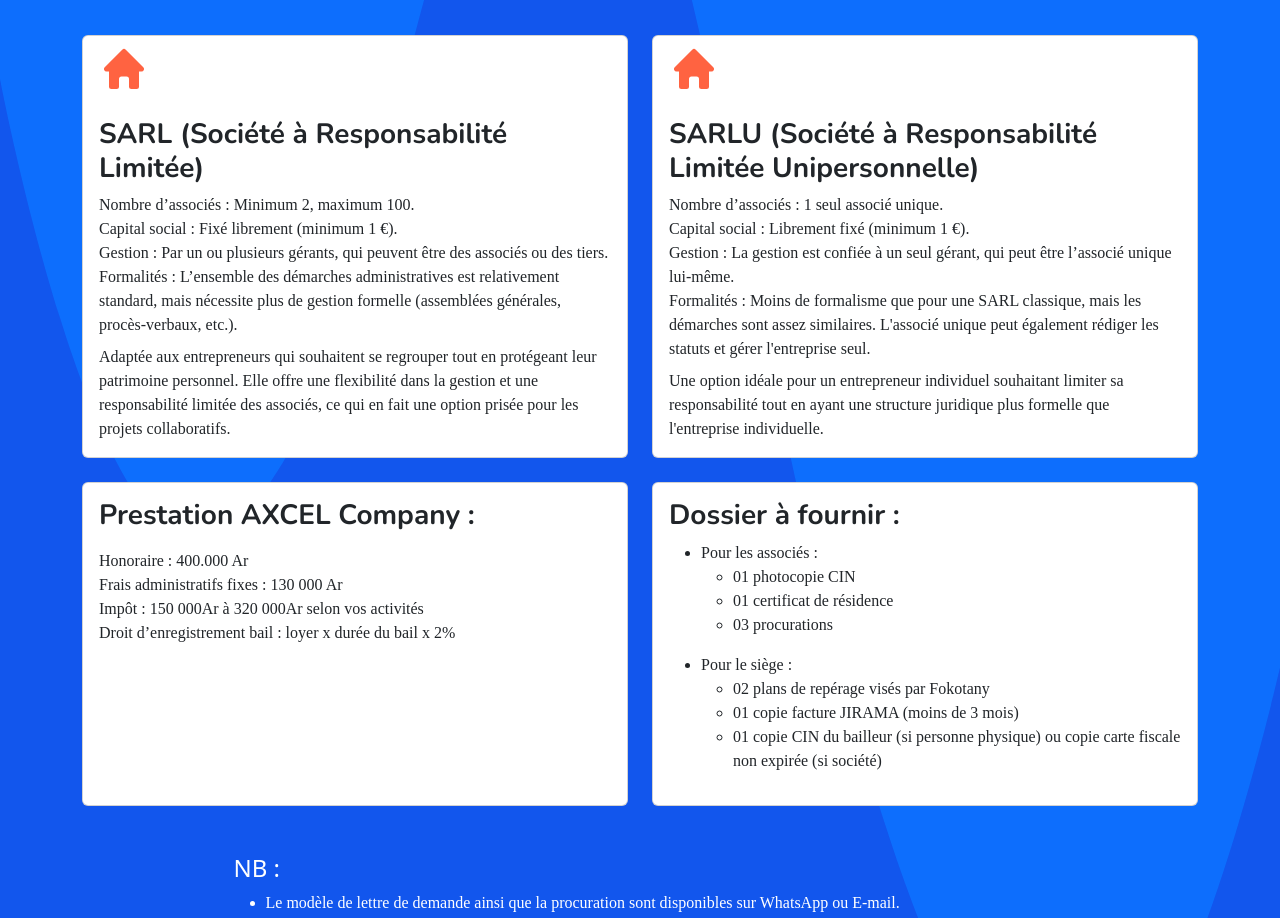
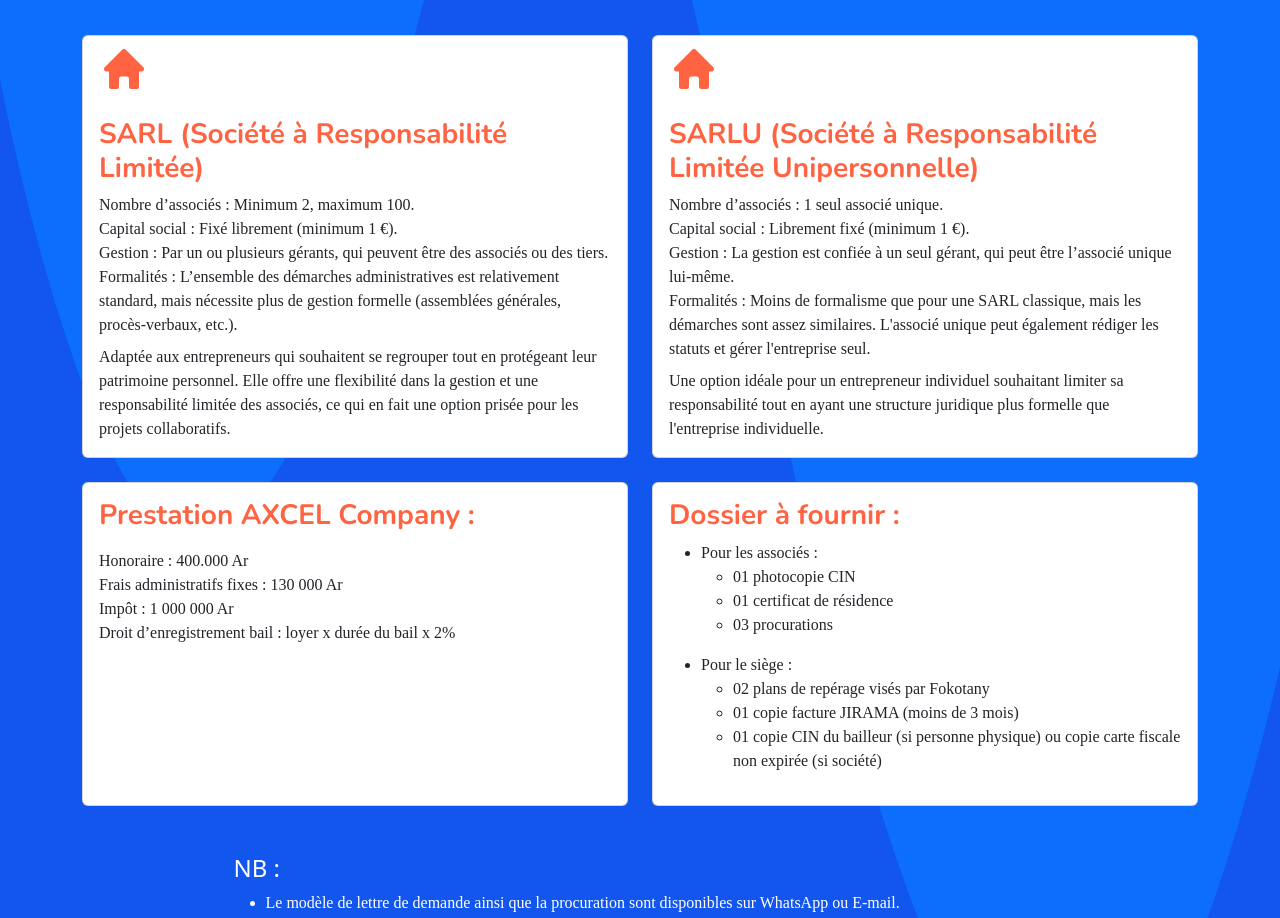
Before and after one commit to hrzmkl/axcel-project, a Next.js app: page /creation-sarl-sarlu in a window 1280 px wide. Shown: the part 1971-2889 px from the top of the page. Built offline with nearby package versions, Linux system fonts and the light colour scheme.

Commit message:
Update content page, add framer motion dependencies

```diff
--- a/app/(pages)/(creation)/creation-sarl-sarlu/page.tsx
+++ b/app/(pages)/(creation)/creation-sarl-sarlu/page.tsx
@@ -129,14 +129,14 @@ export default function Page() {
                     <HomeIcon className={`${styles.icon2} axel-text-orange`}/>
                   </div>
                   <div className="card-body">
-                    <h3 className="card-title">SARL (Société à Responsabilité Limitée)</h3>
-                    <p className="card-text">
+                    <h3 className="card-title axel-text-orange">SARL (Société à Responsabilité Limitée)</h3>
+                    <p>
                     Nombre d’associés : Minimum 2, maximum 100.<br></br>
                     Capital social : Fixé librement (minimum 1 €).<br></br>
                     Gestion : Par un ou plusieurs gérants, qui peuvent être des associés ou des tiers.<br></br>
                     Formalités : L’ensemble des démarches administratives est relativement standard, mais nécessite plus de gestion formelle (assemblées générales, procès-verbaux, etc.).
                     </p>
-                    <p className="card-text pt-2">
+                    <p className="pt-2">
                       Adaptée aux entrepreneurs qui souhaitent se regrouper tout en protégeant leur patrimoine personnel. Elle offre une flexibilité dans la gestion et une responsabilité limitée des associés, ce qui en fait une option prisée pour les projets collaboratifs.
                     </p>
                   </div>
@@ -148,7 +148,7 @@ export default function Page() {
                     <HomeIcon className={`${styles.icon2} axel-text-orange`}/>
                   </div>
                     <div className="card-body">
-                      <h3 className="card-title">SARLU (Société à Responsabilité Limitée Unipersonnelle)</h3>
+                      <h3 className="card-title axel-text-orange">SARLU (Société à Responsabilité Limitée Unipersonnelle)</h3>
                       <p className="card-text">
                       Nombre d’associés : 1 seul associé unique.<br></br>
                       Capital social : Librement fixé (minimum 1 €).<br></br>
@@ -163,11 +163,11 @@ export default function Page() {
               <div className="col">
                 <div className="card h-100">
                   <div className="card-body">
-                    <h3 className="card-title">Prestation AXCEL Company :</h3>
+                    <h3 className="card-title axel-text-orange">Prestation AXCEL Company :</h3>
                     <p className="card-text pt-2">
                       Honoraire : 400.000 Ar<br></br>
                       Frais administratifs fixes : 130 000 Ar<br></br>
-                      Impôt : 150 000Ar à 320 000Ar selon vos activités<br></br>
+                      Impôt : 1 000 000 Ar <br></br>
                       Droit d’enregistrement bail : loyer x durée du bail x 2%
                     </p>
                   </div>
@@ -176,7 +176,7 @@ export default function Page() {
               <div className="col">
                 <div className="card h-100">
                   <div className="card-body">
-                      <h3 className="card-title">Dossier à fournir : </h3>
+                      <h3 className="card-title axel-text-orange">Dossier à fournir : </h3>
                       <ul>
                         <li>
                           Pour les associés :
--- a/app/(pages)/(service-coursier)/service-coursier/page.tsx
+++ b/app/(pages)/(service-coursier)/service-coursier/page.tsx
@@ -5,9 +5,6 @@ import PageHero from '@/app/components/pageHero/pageHero'
 import OtherService from '@/app/components/other-service/otherServics';
 import React from "react";
 import Counter from '@/app/components/counter/counter';
-export const metadata = {
-    title: "Service de coursier - Axcel company",
-}
 export default function Page() {
     return(
         <>
--- a/package.json
+++ b/package.json
@@ -11,6 +11,7 @@
   "dependencies": {
     "@heroicons/react": "^2.2.0",
     "bootstrap": "^5.2.3",
+    "framer-motion": "^12.5.0",
     "next": "15.0.3",
     "react": "19.0.0-rc-66855b96-20241106",
     "react-countup": "^6.5.3",
```
Also changed, not shown: app/(pages)/(service-coursier)/service-coursier/layout.tsx (added, +17 -0 lines), 1 other file (tests, documents, lock files or other folders).
